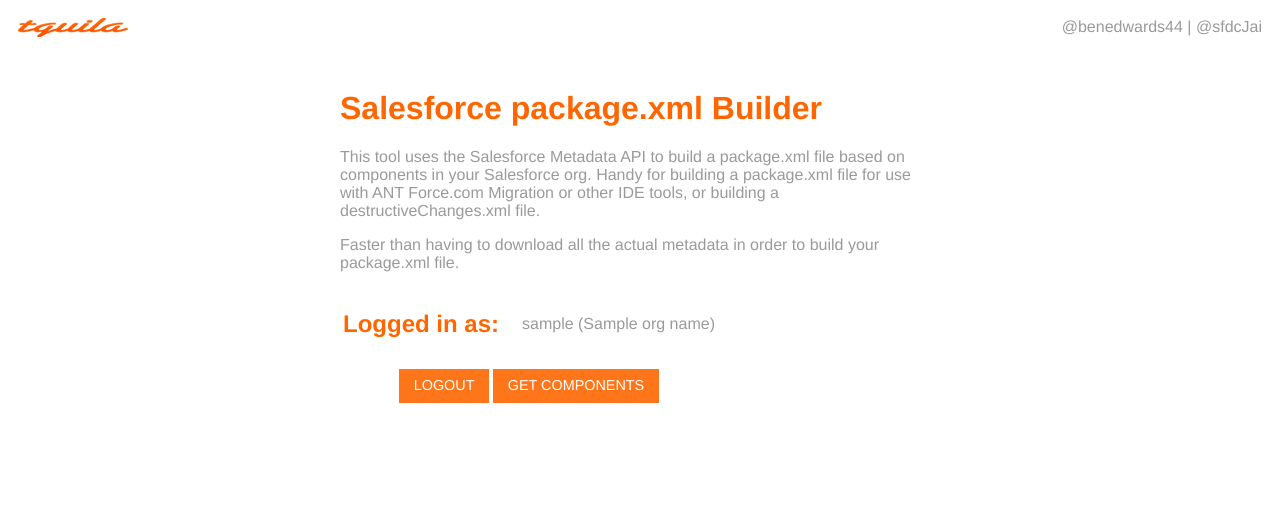
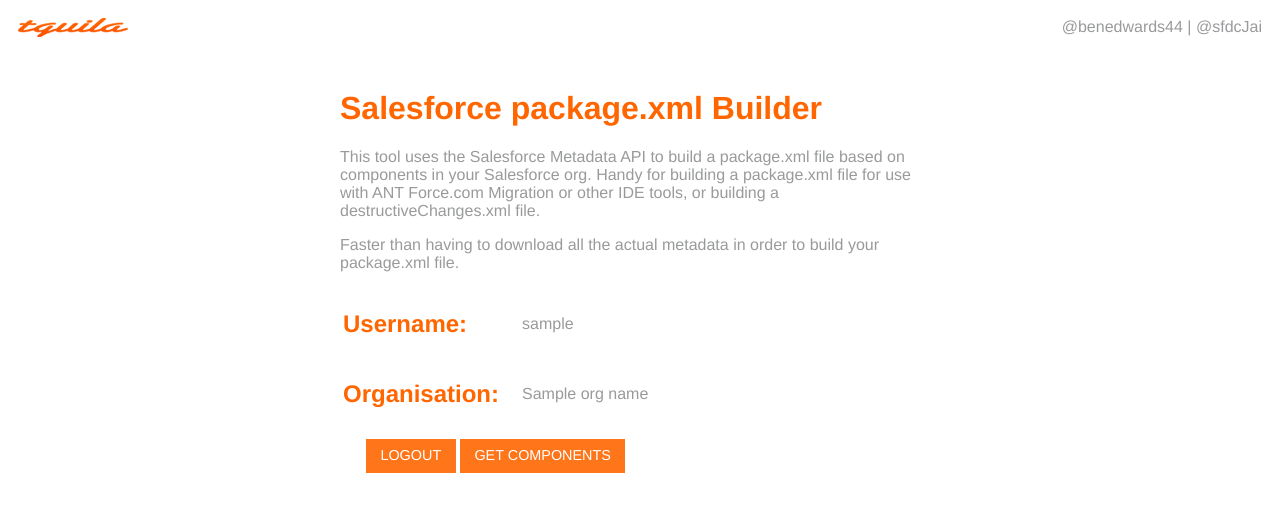
Before and after one commit to benedwards44/packagebuilder, a Django app: template packagebuilder/templates/oauth_response.html in a window 1280 px wide. Shown: the top 512 px of the page. Run offline with Django 3.2, Linux system fonts and the light colour scheme; tables that the repository leaves empty hold one stand-in row (values such as "Sample post"); the template is opened without the code that fills it: values that come from a table or form of the project are taken from there, most other values are stand-ins (such as "Sample title", 1, 10 or a date in 2020); some libraries are stand-ins or nearby versions.

Commit message:
Updated HTML

```diff
--- a/packagebuilder/templates/oauth_response.html
+++ b/packagebuilder/templates/oauth_response.html
@@ -30,11 +30,20 @@
 				{% if not error %}
 
 				<tr>
-					<td width="175" style="color:#ff6600;font-weight:bold;">
-						<h2>Logged in as: </h2>
+					<td width="175" style="color:#ff6600">
+						<h2>Username: </h2>
 					</td>
 					<td>
-						{{ username }} ({{ org_name }})
+						{{ username }}
+					</td>
+				</tr>
+
+				<tr>
+					<td width="175" style="color:#ff6600">
+						<h2>Organisation: </h2>
+					</td>
+					<td>
+						{{ org_name }}
 					</td>
 				</tr>
 
```
